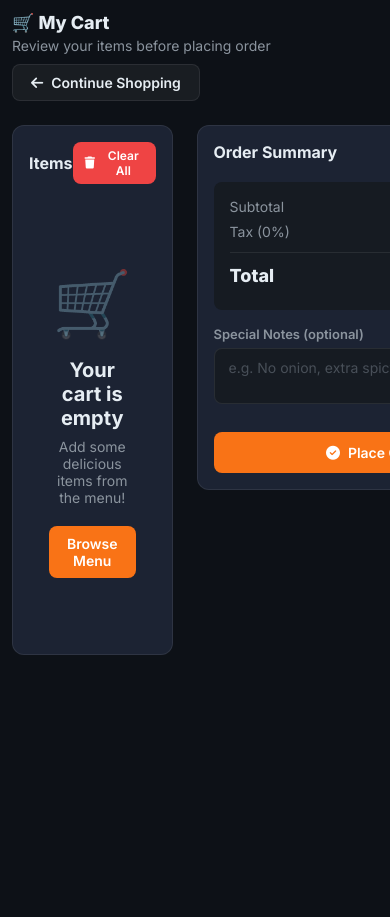
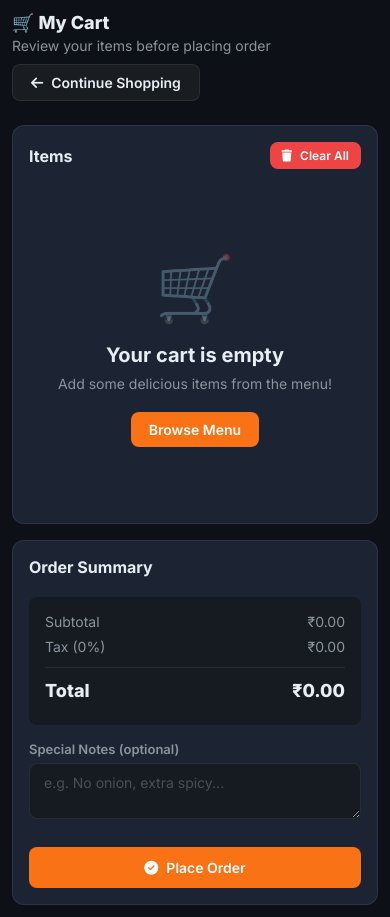
Before and after one commit to Himanshu24091/Canteen, a Flask app: template templates/cart.html in a window 390 px wide; the page is wider, and only the part inside the window is pictured. Before the commit the page ends 655 px from the top of that part, so only its background shows below. Run offline with Flask 3, Linux system fonts and the light colour scheme; the template is opened without the code that fills it, so the values that code supplies are empty; parts of the project's set-up code (start-up, migrations or seed data) failed here and were passed over.

Commit message:
fix: mobile responsive - cart and admin dashboard layout - Cart: replace inline 1fr 360px grid with .cart-layout class, stacks on mobile - Admin: .quick-actions class replaces inline repeat(auto-fit) grid, 2x2 on mobile - Modal rule restored in responsive.css

```diff
--- a/static/css/responsive.css
+++ b/static/css/responsive.css
@@ -17,6 +17,22 @@
 .grid-2 { display: grid; grid-template-columns: 1fr 1fr; gap: 20px; }
 .grid-3 { display: grid; grid-template-columns: 1fr 1fr 1fr; gap: 20px; }
 .grid-auto { display: grid; grid-template-columns: repeat(auto-fit, minmax(200px, 1fr)); gap: 16px; }
+
+/* ── Cart: items | summary sidebar ── */
+.cart-layout {
+  display: grid;
+  grid-template-columns: 1fr 360px;
+  gap: 24px;
+  align-items: start;
+}
+
+/* ── Admin quick-actions grid ── */
+.quick-actions {
+  display: grid;
+  grid-template-columns: repeat(auto-fit, minmax(180px, 1fr));
+  gap: 12px;
+}
+
 
 /* ── Table cards for mobile ── */
 .mobile-card { display: none; }
@@ -107,14 +123,30 @@
   .hero-btns { flex-direction: column !important; align-items: center !important; }
   .btn-hero-primary, .btn-hero-secondary { width: 100%; max-width: 280px; text-align: center; justify-content: center; }
 
-  /* Cart layout */
-  .cart-layout { display: grid !important; grid-template-columns: 1fr !important; }
+  /* Cart: stack items above summary on mobile */
+  .cart-layout {
+    grid-template-columns: 1fr !important;
+    gap: 16px !important;
+  }
+  /* Summary card goes full-width & comes last (natural order) */
+  .cart-layout > div:last-child .card {
+    position: static !important;
+  }
 
   /* Filter row full-width */
   .filter-row .form-control { width: 100% !important; flex: 1 1 100% !important; }
 
+  /* Quick-actions: 2 cols on mobile */
+  .quick-actions {
+    grid-template-columns: repeat(2, 1fr) !important;
+  }
+
   /* Modal */
   .modal { width: 95% !important; padding: 20px !important; }
+
+  /* Order Summary in cart: always full width when stacked */
+  .cart-layout > div:last-child { width: 100%; }
+
 
   /* Toast */
   .toast-container { left: 12px; right: 12px; bottom: 12px; }
@@ -150,6 +182,10 @@
     grid-template-columns: 1fr 1fr !important;
   }
 
+  /* Quick-actions: 2-col on very small screens */
+  .quick-actions { grid-template-columns: repeat(2, 1fr) !important; }
+
+
   .page-header-title { font-size: 18px !important; }
   .stat-value { font-size: 18px !important; }
 
--- a/templates/admin/dashboard.html
+++ b/templates/admin/dashboard.html
@@ -75,7 +75,7 @@
   </div>
 
   <!-- Quick Actions -->
-  <div style="margin-top:20px;display:grid;grid-template-columns:repeat(auto-fit,minmax(180px,1fr));gap:12px;">
+  <div class="quick-actions" style="margin-top:20px;">
     <a href="{{ url_for('admin.add_item') }}" class="card card-sm" style="text-align:center;">
       <div style="font-size:28px;margin-bottom:8px;">➕</div><div style="font-size:13px;font-weight:600;">Add Menu Item</div>
     </a>
--- a/templates/cart.html
+++ b/templates/cart.html
@@ -11,7 +11,8 @@
     <a href="{{ url_for('user.menu') }}" class="btn btn-secondary"><i class="fas fa-arrow-left"></i> Continue Shopping</a>
   </div>
 
-  <div style="display:grid;grid-template-columns:1fr 360px;gap:24px;align-items:start;">
+  <div class="cart-layout">
+
     <!-- Cart Items -->
     <div class="card" id="cartItemsContainer">
       <div class="card-header">
```
